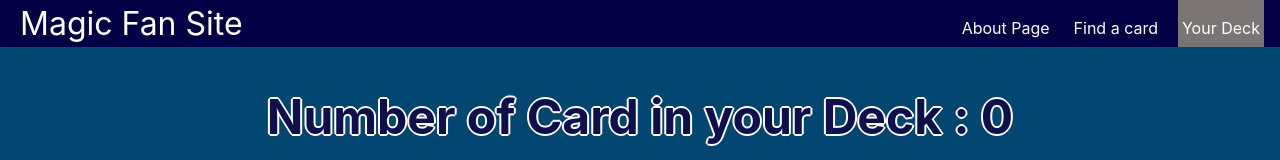
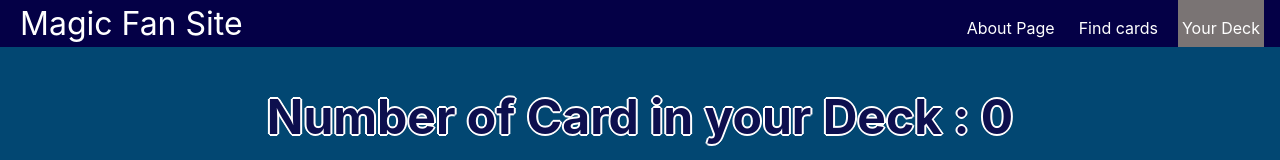
Before and after one commit to BenoitAd/FanSite-Magic-the-gathering---ReactJs, a React (Create React App) app: page /userDeck in a window 1280 px wide. Shown: the top 160 px of the page. Built offline with nearby package versions, Linux system fonts and the light colour scheme.

Commit message:
Update Navbar.js

```diff
--- a/src/composants/Navbar.js
+++ b/src/composants/Navbar.js
@@ -5,7 +5,7 @@ export default function Navbar(){
     <Link to="/" className="site-title">Magic Fan Site</Link>
         <ul>
             <CustomLink to="/Information">About Page</CustomLink>
-            <CustomLink to="/MyForm">Find a card</CustomLink>
+            <CustomLink to="/MyForm">Find cards</CustomLink>
             <CustomLink to="/UserDeck">Your Deck</CustomLink>
         </ul>
     </nav>
```
